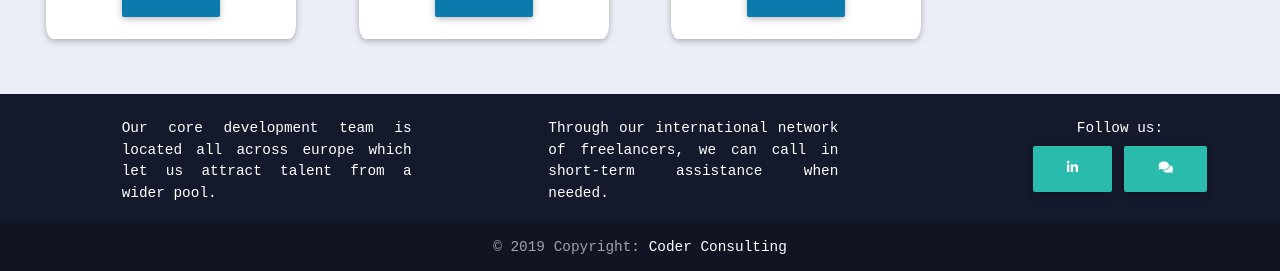
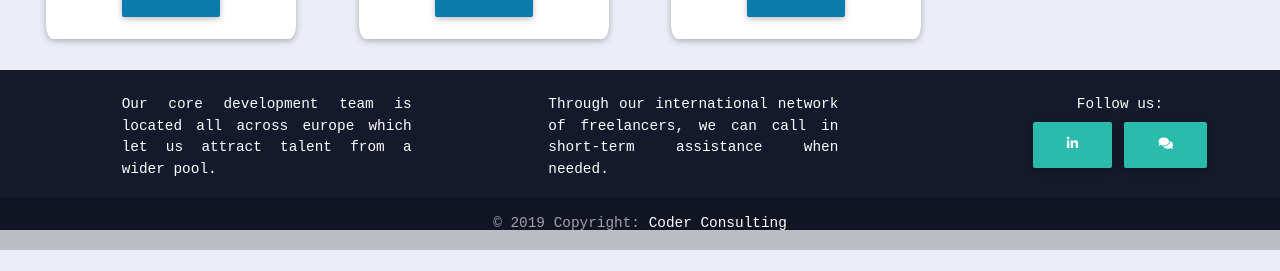
Before and after one commit to maximiliangarmatsch/rentdevelopers, a React (Create React App) app: page / in a window 1280 px wide. Shown: the part 1076-1347 px from the top of the page. After the commit the page ends 1326 px from the top, so only its background shows below. Built offline with nearby package versions, Linux system fonts and the light colour scheme.

Commit message:
Made footer stick to botton on tablets

```diff
--- a/src/styles/footer.css
+++ b/src/styles/footer.css
@@ -7,3 +7,17 @@
   font-weight: bolder;
 
 }
+
+@media only screen and (min-width: 769px){
+  body{
+    position: relative;
+    padding-bottom: 10rem;
+  }
+  .footer {
+    position: absolute;
+    background: #15192C;
+    bottom: 0;
+    width: 100%;
+    height: 10rem;
+  }
+}
```
